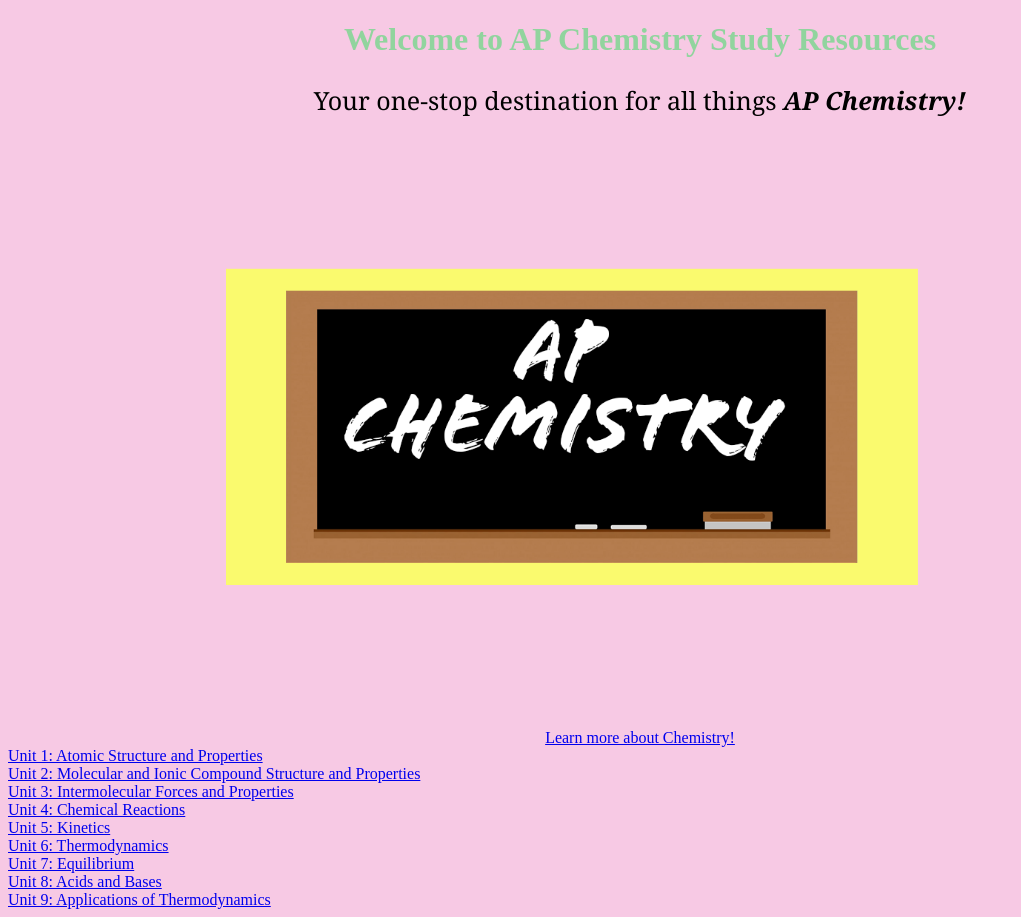
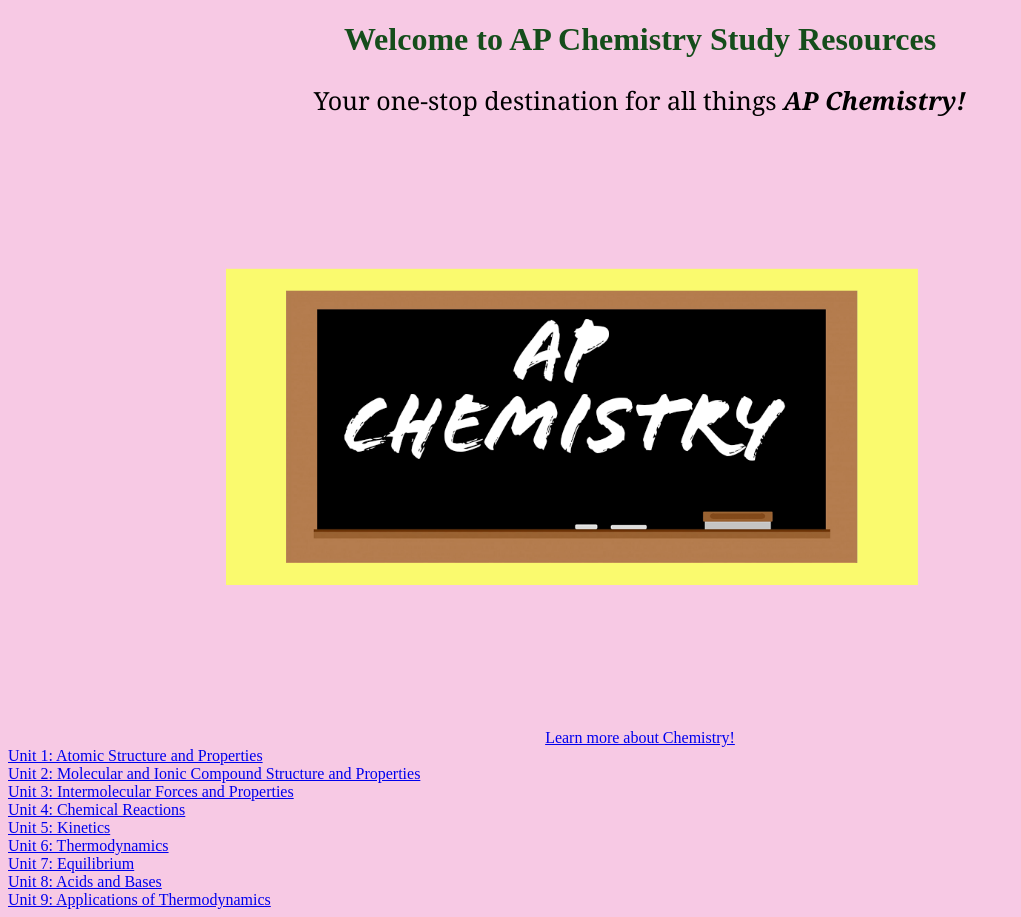
Before and after one commit to lrizwan248/Chem-Website, a plain HTML site: page index.html in a window 1280 px wide. Shown: the whole page, without its empty margins (0-1021 px from the left). Drawn offline with Linux system fonts and the light colour scheme.

Commit message:
Update index.html

```diff
--- a/index.html
+++ b/index.html
@@ -6,7 +6,7 @@
    </head>
 
      <body style="background-color: #f7c9e4;">
-      <h1 style="color: #91d49e; text-align: center;"> Welcome to AP Chemistry Study Resources </h1>
+      <h1 style="color: #154d1b; text-align: center;"> Welcome to AP Chemistry Study Resources </h1>
       <p style="font-size:25px; text-align: center; font-family: Georgia, 'Times New Roman', Times, serif;"> Your one-stop destination for all things <b><i>AP Chemistry!</i></b> </p>
 
       <img src="https://github.com/lrizwan248/Chem-Website/blob/main/Untitled-1.png?raw=true" alt="Chemistry Image" style="display:block; margin: 0 auto; width: 80%;">
```
